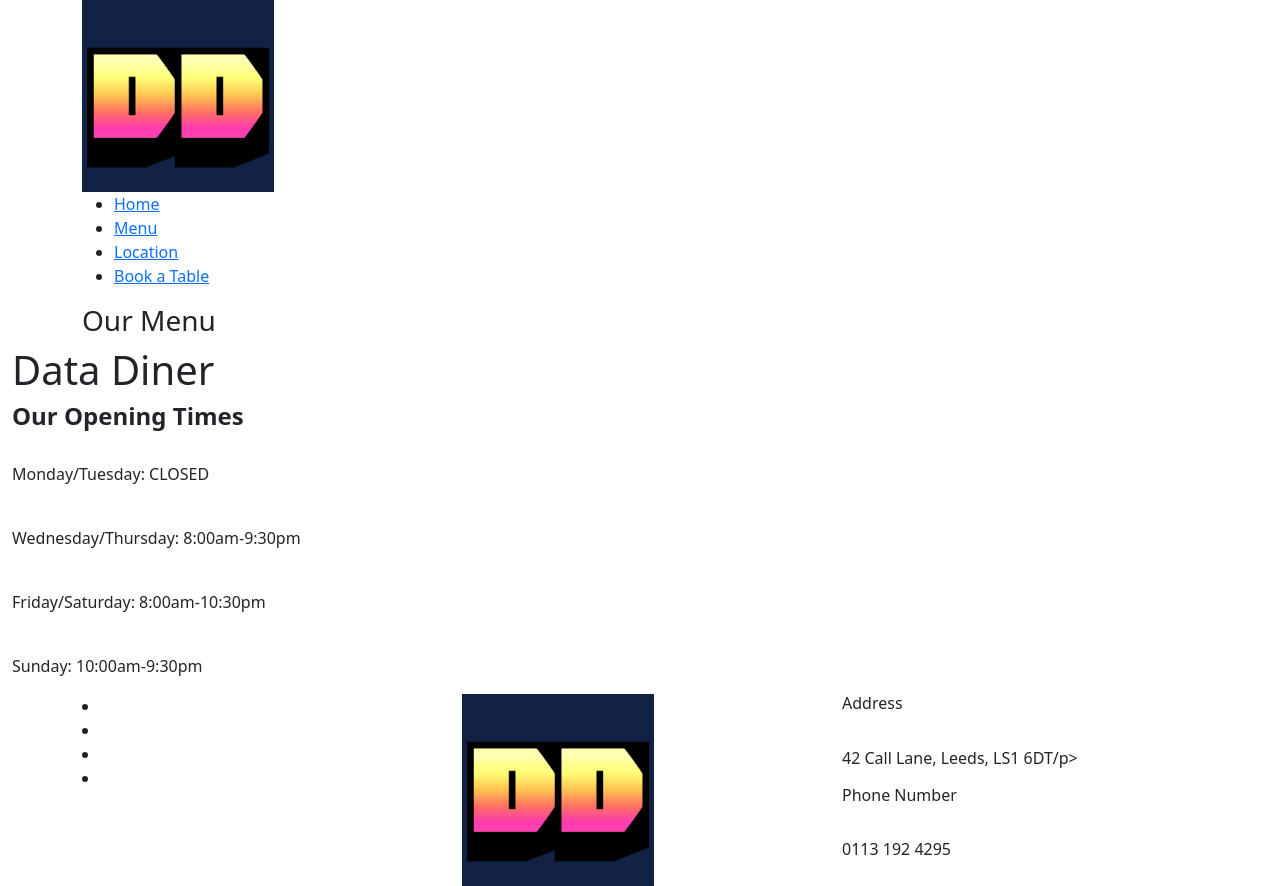
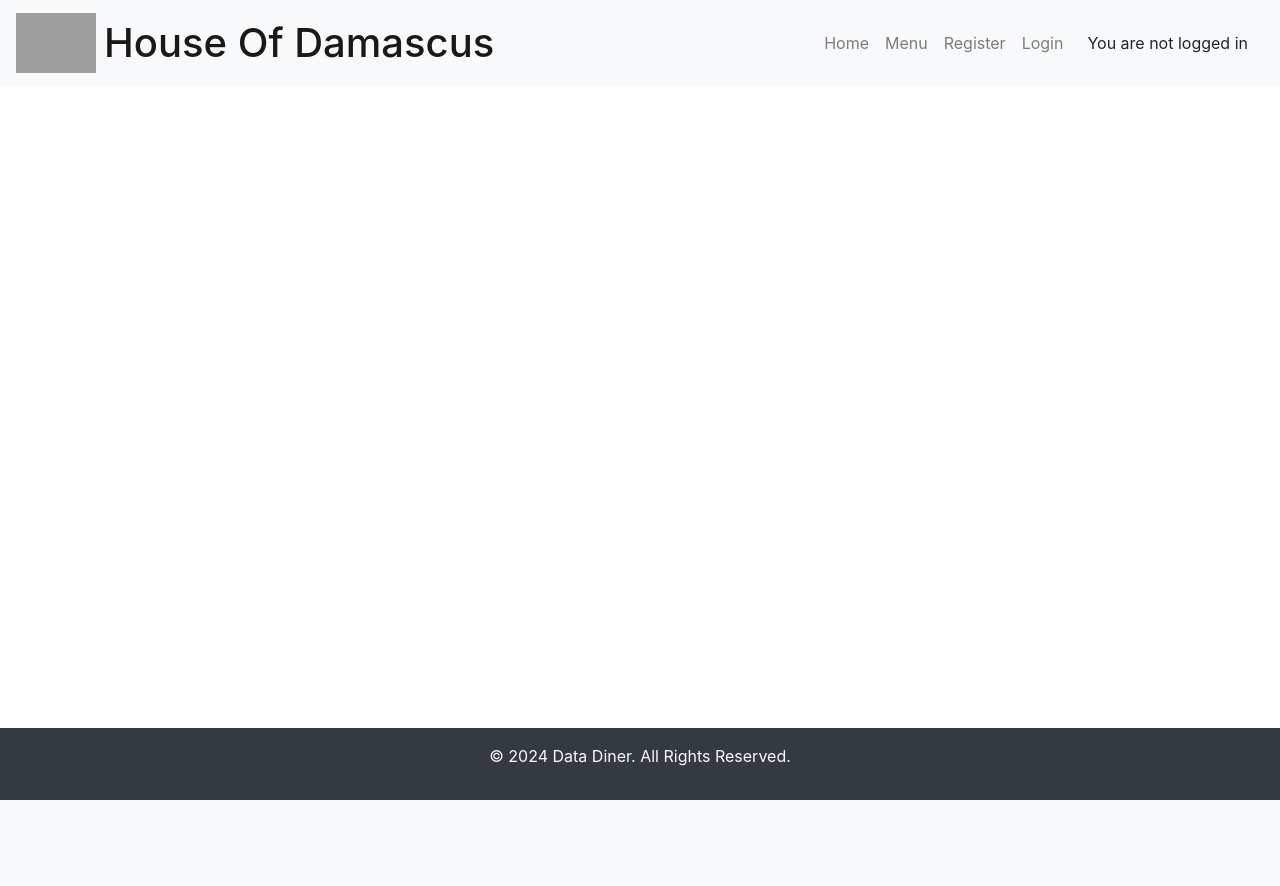
Before and after one commit to RourkeW/Data-Diner, a Django app: page /booking/ in a window 1280 px wide. After the commit the page ends 800 px from the top, so only its background shows below. Run offline with Django 4.2, Linux system fonts and the light colour scheme; data that the repository does not hold is empty; some libraries are stand-ins or nearby versions; grey boxes are pictures that could not be loaded.

Commit message:
feat: I have revampeed the base.html

```diff
--- a/templates/base.html
+++ b/templates/base.html
@@ -1,135 +1,102 @@
 {% load static %}
+{% url 'home' as home_url %}
+{% url 'menu' as menu_url %}
+{% url 'account_login' as login_url %}
+{% url 'account_signup' as signup_url %}
+{% url 'account_logout' as logout_url %}
+
 <!DOCTYPE html>
 <html lang="en">
 
 <head>
     <meta charset="UTF-8">
     <meta name="viewport" content="width=device-width, initial-scale=1.0">
-    <meta name="description"
-        content="Data Diner Restaurant. Good, honest food. Booking and menu both available online.">
-    <title>Home Page</title>
-    <link rel="preconnect" href="https://fonts.googleapis.com">
-    <link rel="preconnect" href="https://fonts.gstatic.com" crossorigin>
-    <link href="https://fonts.googleapis.com/css2?family=Rubik:ital,wght@0,300..900;1,300..900&display=swap"
-        rel="stylesheet">
-    <link rel="apple-touch-icon" sizes="180x180" href="/apple-touch-icon.png">
-    <link rel="icon" type="image/png" sizes="32x32" href="/favicon-32x32.png">
-    <link rel="icon" type="image/png" sizes="16x16" href="/favicon-16x16.png">
-    <link rel="manifest" href="/site.webmanifest">
-    <!-- Bootstrap CSS -->
-    <link href="https://cdn.jsdelivr.net/npm/bootstrap@5.0.1/dist/css/bootstrap.min.css" rel="stylesheet"
-        integrity="sha384-+0n0xVW2eSR5OomGNYDnhzAbDsOXxcvSN1TPprVMTNDbiYZCxYbOOl7+AMvyTG2x" crossorigin="anonymous">
+    <meta name="description" content="DataDiner restaurant, Leeds, Booking and menu both available online.">
 
-    <link href="https://cdn.jsdelivr.net/npm/bootstrap-icons/font/bootstrap-icons.css" rel="stylesheet">
+    <!-- Favicon -->
+    <link rel="icon" href="{% static 'static/favicons/android-chrome-192x192.png' %}" type="image/png">
 
-    <!-- Custom CSS -->
-    <link href="{% static 'static/styles.css' %}" rel="stylesheet">
-</head>
+    <title>{% block head_title %}Data Diner{% endblock %}</title>
 
-<body>
-    <header>
-        <div class="container">
-            <div class="row">
-                <div class="col-12">
-                    <div class="main-nav">
-                        <div class="logo">
-                            <a href="index.html"><img src="static/favicons/android-chrome-192x192.png"></a>
-                        </div>
-                        <ul class="navlist">
-                            <li><a href="#" class="logo"><i class="fa-solid fa-house"></i>Home</a>
-                            <li><a href="#"><i class="fa-solid fa-bowl-food"></i>Menu</a></li>
-                            <li><a href="#"><i class="fa-solid fa-location-crosshairs"></i>Location</a></li>
-                            <li><a href="#">Book a Table</a></li>
-                        </ul>
-                    </div>
-                </div>
-            </div>
+    <!-- Font Awesome (v5.15.1) -->
+    <link rel="stylesheet" href="https://cdnjs.cloudflare.com/ajax/libs/font-awesome/5.15.1/css/all.min.css">
+
+    <!-- Bootstrap (v4.5.2) CSS -->
+    <link rel="stylesheet" href="https://stackpath.bootstrapcdn.com/bootstrap/4.5.2/css/bootstrap.min.css">
+
+    <!-- Custom CSS Styles -->
+    <link rel="stylesheet" href="{% static 'static/styles.css' %}">
+    <!-- Adjust the path based on your project structure -->
+<body class="d-flex flex-column min-vh-100">
+
+    <!-- Navigation Bar -->
+    <nav class="navbar navbar-expand-lg navbar-light bg-light">
+        <a class="navbar-brand d-flex align-items-center" href="{% url 'home' %}">
+            <img src="{% static 'images/logo.png' %}" alt="Syria Restaurant Logo"
+                style="height: 60px; object-fit: contain;">
+            <h1 class="ml-2 mb-0">House Of Damascus</h1>
+        </a>
+        <button class="navbar-toggler" type="button" data-toggle="collapse" data-target="#navbarNav"
+            aria-controls="navbarNav" aria-expanded="false" aria-label="Toggle navigation">
+            <span class="navbar-toggler-icon"></span>
+        </button>
+        <div class="collapse navbar-collapse justify-content-end" id="navbarNav">
+            <ul class="navbar-nav">
+                <li class="nav-item">
+                    <a class="nav-link" href="{% url 'home' %}">Home</a>
+                </li>
+                <li class="nav-item">
+                    <a class="nav-link" href="{% url 'menu' %}">Menu</a>
+                </li>
+                {% if user.is_authenticated %}
+                <li class="nav-item">
+                    <a class="nav-link" href="{% url 'bookform' %}">Book Now</a>
+                </li>
+                <li class="nav-item">
+                    <a class="nav-link" href="{% url 'bookinglist' %}">My Bookings</a>
+                </li>
+                <li class="nav-item">
+                    <a class="nav-link {% if request.path == logout_url %}active{% endif %}" aria-current="page"
+                        href="{% url 'account_logout' %}">Logout</a>
+                </li>
+                {% else %}
+                <li class="nav-item">
+                    <a class="nav-link {% if request.path == signup_url %}active{% endif %}" aria-current="page"
+                        href="{% url 'account_signup' %}">Register</a>
+                </li>
+                <li class="nav-item">
+                    <a class="nav-link {% if request.path == login_url %}active{% endif %}" aria-current="page"
+                        href="{% url 'account_login' %}">Login</a>
+                </li>
+                {% endif %}
+            </ul>
+            {% if user.is_authenticated %}
+            <p class="text-end m-3">You are logged in as {{ user }}</p>
+            {% else %}
+            <p class="text-end m-3">You are not logged in</p>
+            {% endif %}
         </div>
-    </header>
+    </nav>
 
-    {% block body %}
-    <!-- The content from the child template will be rendered here -->
-    {% endblock %}
-
-    <div class="top">
-        <div class="container-fluid">
-            <div class="row">
-                <div class="col-lg-4">
-                    <div class="inner-content">
-                        <div class="times-heading">
-                            <h1>Data Diner</h1>
-                        </div>
-                        <div class="times">
-                            <h4><strong>Our Opening Times</strong></h4>
-                            <br>
-                            <p>Monday/Tuesday: CLOSED</p>
-                            <br>
-                            <p>Wednesday/Thursday: 8:00am-9:30pm</p>
-                            <br>
-                            <p>Friday/Saturday: 8:00am-10:30pm</p>
-                            <br>
-                            <p>Sunday: 10:00am-9:30pm</p>
-                        </div>
-                    </div>
-                </div>
-            </div>
-        </div>
+    <!-- Content Area -->
+    <div class="container mt-4 flex-grow-1">
+        {% block content %}{% endblock %}
     </div>
 
-    <footer>
-        <div class=" container">
-            <div class="row">
-                <div class="col-lg-4 col-xs-12">
-                    <div class="right-text-content">
-                        <div class="social-icons">
-                            <li>
-                                <a href="https://www.facebook.com/?locale=en_GB" target="_blank">
-                                    <i class="fa fa-facebook"></i>
-                                </a>
-                            </li>
-                            <li>
-                                <a href="https://x.com/?lang=en" target="_blank">
-                                    <i class="fa fa-twitter"></i>
-                                </a>
-                            </li>
-                            <li>
-                                <a href="https://uk.linkedin.com/" target="_blank">
-                                    <i class="fa fa-linkedin"></i>
-                                </a>
-                            </li>
-                            <li>
-                                <a href="https://www.instagram.com/" target="_blank">
-                                    <i class="fa fa-instagram"></i>
-                                </a>
-                            </li>
-                        </div>
-                    </div>
-                </div>
-                <div class="col-lg-4">
-                    <div class="logo">
-                        <a href="index.html">
-                            <img src="static/favicons/android-chrome-192x192.png" alt="Data Diner Custom Logo">
-                        </a>
-                    </div>
-                </div>
-                <div class="col-lg-4 col-xs-12">
-                    <div class="left-text-content">
-                        <h6>Address</h6>
-                        <br>
-                        <p>42 Call Lane, Leeds, LS1 6DT/p>
-                            <br>
-                            <h6>Phone Number</h6>
-                            <br>
-                            <p>0113 192 4295</p>
-                    </div>
-                </div>
-            </div>
-        </div>
+    <!-- Footer -->
+    <footer class="bg-dark text-light text-center py-3">
+        <p>&copy; 2024 Data Diner. All Rights Reserved.</p>
     </footer>
+
+    <!-- Bootstrap (v4.5.2) JS, jQuery, Popper (Ensure you include them in this order) -->
+    <script src="https://code.jquery.com/jquery-3.5.1.slim.min.js"></script>
+    <script src="https://cdn.jsdelivr.net/npm/@popperjs/core@2.11.6/dist/umd/popper.min.js"
+        integrity="sha384-oBqDVmMz9ATKxIep9tiCxS/Z9fNfEXiDAYTujMAeBAsjFuCZSmKbSSUnQlmh/jp3" crossorigin="anonymous">
+    </script>
+    <script src="https://cdn.jsdelivr.net/npm/bootstrap@5.2.3/dist/js/bootstrap.min.js"
+        integrity="sha384-cuYeSxntonz0PPNlHhBs68uyIAVpIIOZZ5JqeqvYYIcEL727kskC66kF92t6Xl2V" crossorigin="anonymous">
+    </script>
+
 </body>
-<!-- Bootstrap JS -->
-<script src="https://cdn.jsdelivr.net/npm/bootstrap@5.0.1/dist/js/bootstrap.bundle.min.js"
-    integrity="sha384-gtEjrD/SeCtmISkJkNUaaKMoLD0//ElJ19smozuHV6z3Iehds+3Ulb9Bn9Plx0x4" crossorigin="anonymous">
-</script>
 
 </html>
```
